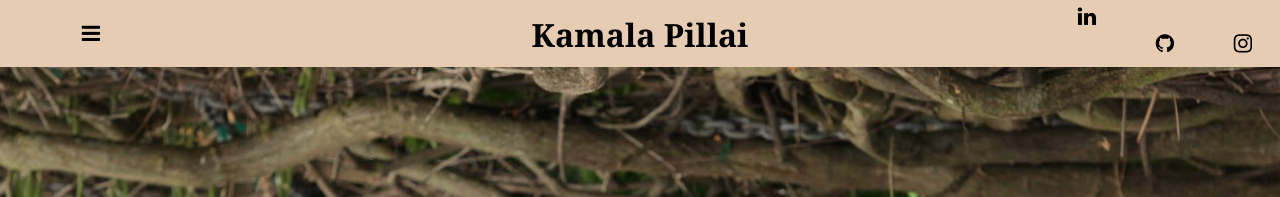
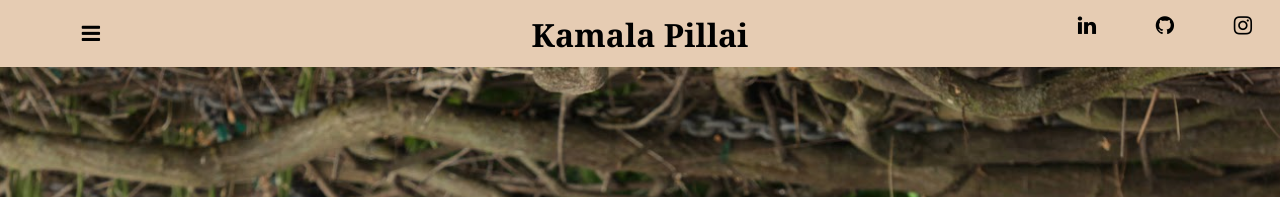
Before and after one commit to kpill/kpill.github.io, a Jekyll site: the page built from index.html, in a window 1280 px wide. Shown: the top 197 px of the page. Built offline with Jekyll 4.4.1, drawn with Linux system fonts in a browser that asks for light colours.

Commit message:
Update main.css

```diff
--- a/css/main.css
+++ b/css/main.css
@@ -81,7 +81,7 @@ a.home:hover, a.home:active {
  	background: rgb(230, 204, 179);
   	color: black;
 	vertical-align: middle;
-	transform: translate(0%, -75%)
+	transform: translate(0%, -50%)
 }
 
 .fa-github {
@@ -89,7 +89,7 @@ a.home:hover, a.home:active {
 	background: rgb(230, 204, 179);
 	color: black;
 	vertical-align: middle;
-	/*transform: translate(0%, -75%)*/
+	transform: translate(0%, -50%)
 }
 
 .fa-instagram {
@@ -97,7 +97,7 @@ a.home:hover, a.home:active {
 	background: rgb(230, 204, 179);
 	color: black;
 	vertical-align: middle;
-	/*transform: translate(0%, -75%)*/
+	transform: translate(0%, -50%)
 }
 
 .welcome {
```
